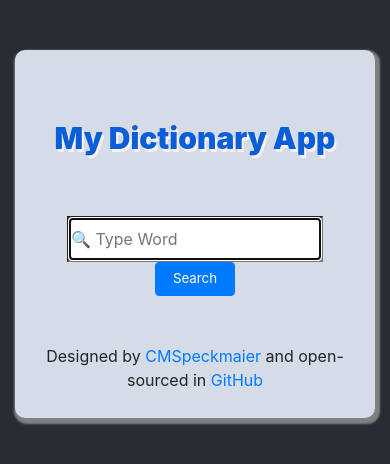
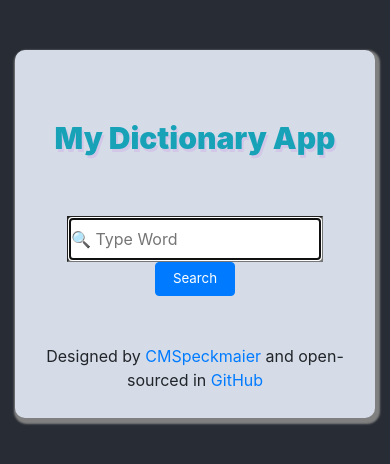
Before and after one commit to Cecille-SheCodes/cmsdictionaryapp, a React (Create React App) app: page / in a window 390 px wide. Shown: the top 464 px of the page. Built offline with nearby package versions, Linux system fonts and the light colour scheme.

Commit message:
added the phonetics component

```diff
--- a/src/App.css
+++ b/src/App.css
@@ -21,8 +21,7 @@ body{
   font-weight: 900;
   padding:40px 5px;
   margin:20px;
-  color: rgb(11, 94, 215);
-  text-shadow: 2px 3px rgb(248, 242, 242);
+  text-shadow: 2px 3px rgb(210, 199, 231);
 }
 
 input{
--- a/src/App.js
+++ b/src/App.js
@@ -6,7 +6,7 @@ function App() {
   return (
     <div className="container">
       <div className="App">
-        <h1 className="header"> My Dictionary App</h1>
+        <h1 className="header text-info"> My Dictionary App</h1>
        <SearchForm />
         <br />
         <p className="footer">
--- /dev/null
+++ b/src/Phonetics.js
@@ -0,0 +1,17 @@
+import React from "react";
+
+
+
+export default function Phonetics (props){
+
+    if (props.phonetics.audio)
+      return (
+        <div>
+          <audio controls src={props.phonetics.audio} />
+        </div>
+      );
+
+      else{
+        return null;
+      }
+}
--- a/src/Results.js
+++ b/src/Results.js
@@ -1,5 +1,7 @@
 import React from "react";
 import Meaning from "./Meaning";
+import Phonetics from "./Phonetics";
+
 
 export default function Results (props){
     console.log(props.data);
@@ -12,9 +14,8 @@ export default function Results (props){
       <div className="results">
         <h1>{props.data.word}</h1>
         <h5> {props.data.phonetic}</h5>
-        <div>
-          <audio controls src={props.data.phonetics[0].audio} />
-        </div>
+
+        <Phonetics phonetics={props.data.phonetics[0]} />
 
         {props.data.meanings.map(function (meaning, index) {
           return (
@@ -25,6 +26,7 @@ export default function Results (props){
         })}
       </div>
     );}
+
     else{
         return null;
     }
```
